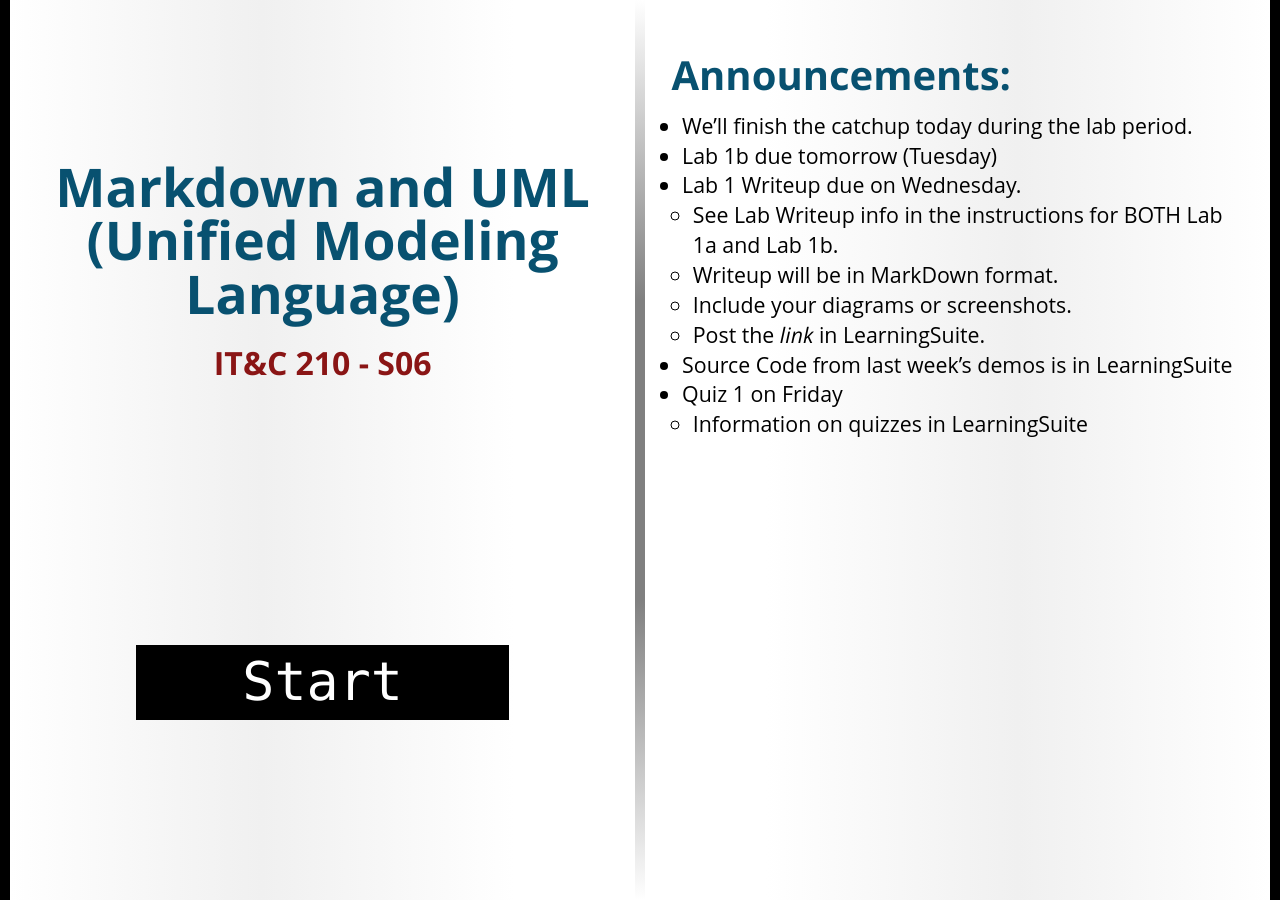
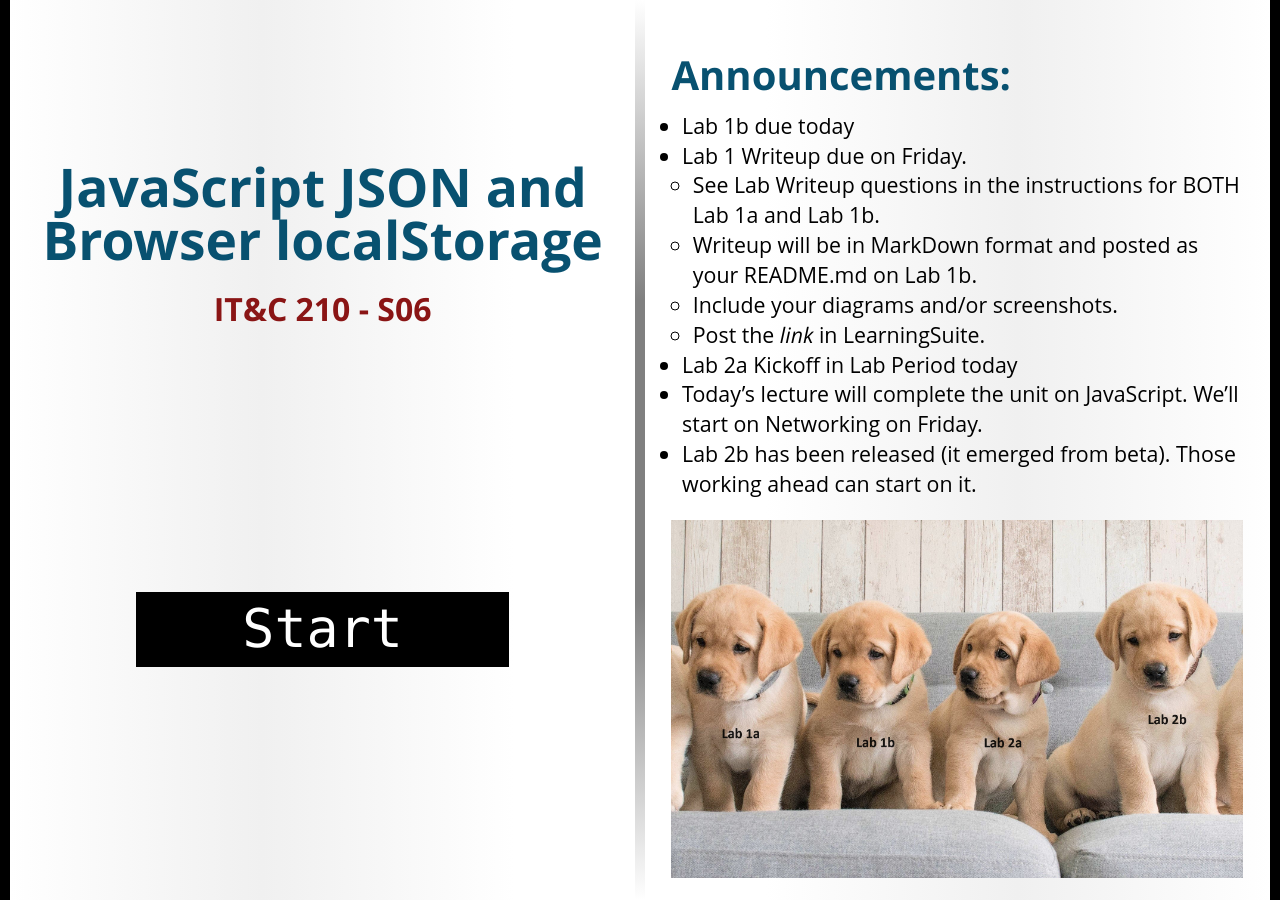
Before and after one commit to BYU-ITC-210/BYU-ITC-210.github.io, a Jekyll site: the page built from _welcome/S06.md, in a window 1280 px wide. Built offline with Jekyll 4.4.1, drawn with Linux system fonts in a browser that asks for light colours; some web fonts are replaced.

Commit message:
Welcome S06

```diff
--- a/_welcome/S06.md
+++ b/_welcome/S06.md
@@ -1,14 +1,15 @@
 ---
-title: Markdown and UML (Unified Modeling Language)
+title: JavaScript JSON and Browser localStorage
 session: S06
 ---
-* We'll finish the catchup today during the lab period.
-* Lab 1b due tomorrow (Tuesday)
-* Lab 1 Writeup due on Wednesday.
-    * See Lab Writeup info in the instructions for BOTH Lab 1a and Lab 1b.
-    * Writeup will be in MarkDown format.
-    * Include your diagrams or screenshots.
+* Lab 1b due today
+* Lab 1 Writeup due on Friday.
+    * See Lab Writeup questions in the instructions for BOTH Lab 1a and Lab 1b.
+    * Writeup will be in MarkDown format and posted as your README.md on Lab 1b.
+    * Include your diagrams and/or screenshots.
     * Post the _link_ in LearningSuite.
-* Source Code from last week's demos is in LearningSuite
-* Quiz 1 on Friday
-    * Information on quizzes in LearningSuite
+* Lab 2a Kickoff in Lab Period today
+* Today's lecture will complete the unit on JavaScript. We'll start on Networking on Friday.
+* Lab 2b has been released (it emerged from beta). Those working ahead can start on it.
+
+![Labs](images/Labs1a-2b.jpg)
```
Also changed, not shown: welcome/images/Labs1a-2b.jpg (added).
